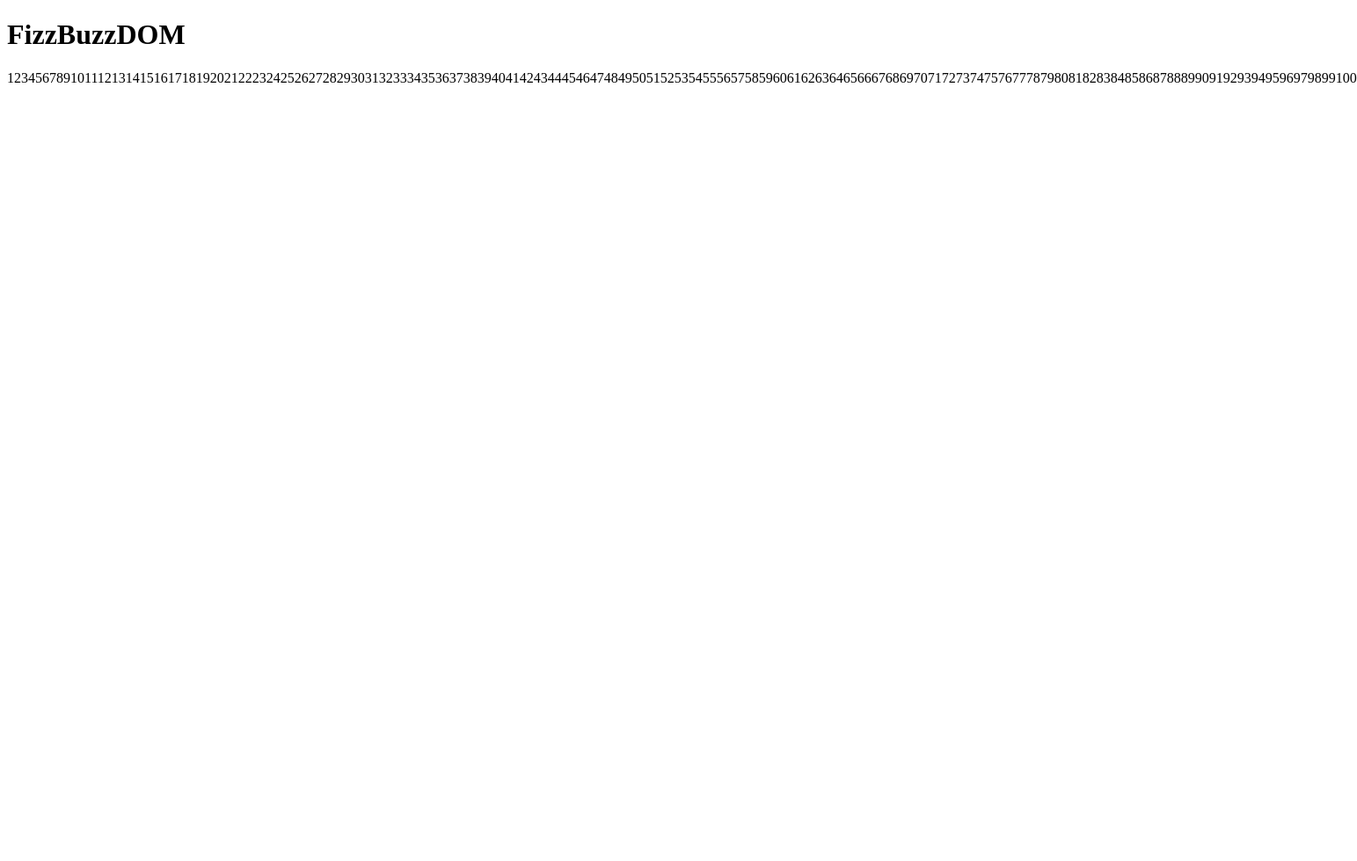
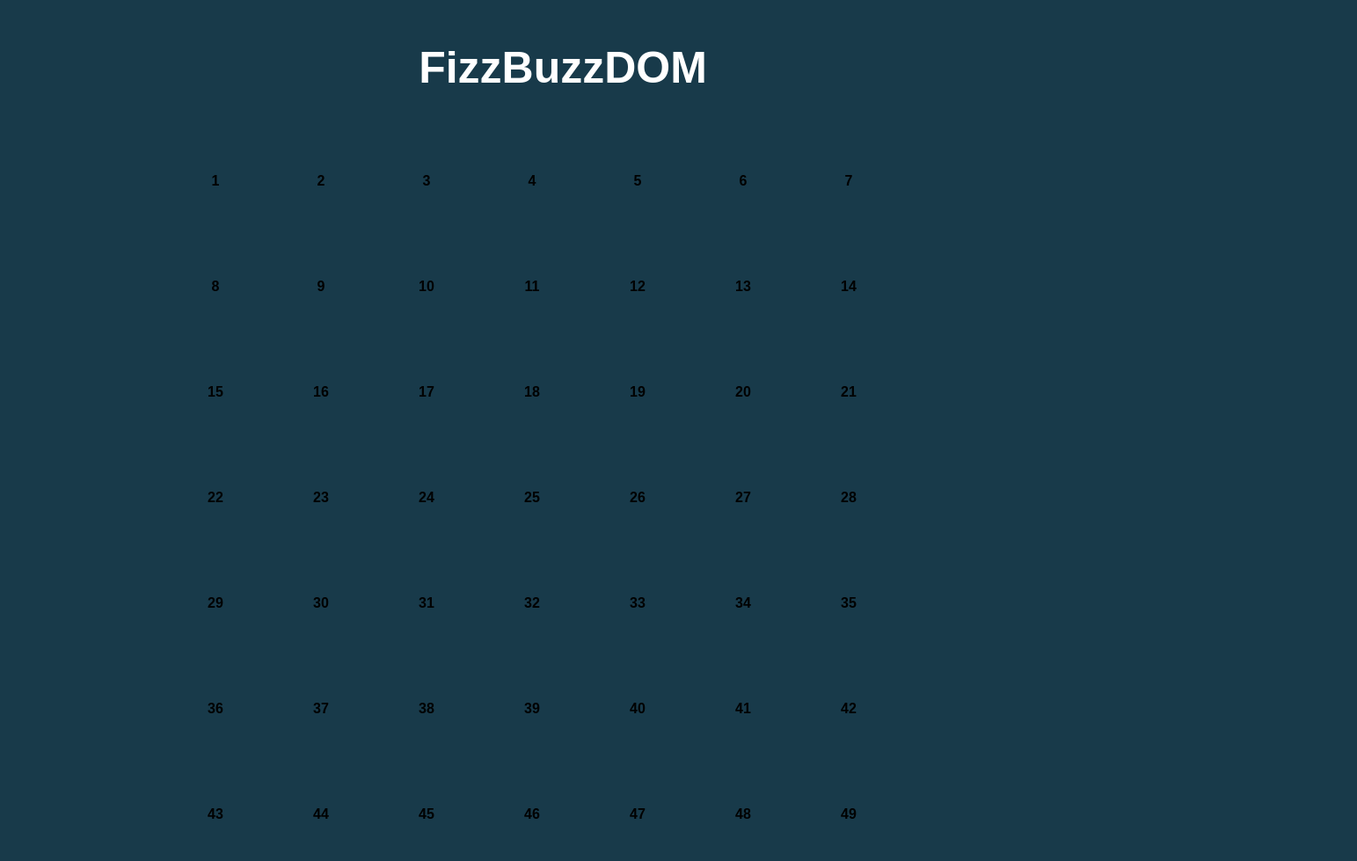
Before and after one commit to lumilio/js-fizzbuzzdom, a plain HTML site: page index.html in a window 1280 px wide. Shown: the top 979 px of the page at 88% size, 1543 px wide, since content can reach past the window. Before the commit the page ends 800 px from the top, so only its background shows below. Drawn offline with Linux system fonts and the light colour scheme.

Commit message:
aggiunta css

```diff
--- a/asset/css/style.css
+++ b/asset/css/style.css
@@ -0,0 +1,32 @@
+body{
+    background-color: #183A4A;
+    font-family: Arial, Helvetica, sans-serif
+}
+
+#title{
+    color: white;
+    display: flex;
+    justify-content: center;
+    margin: auto;
+    width: 950px;
+    font-size: 50px;
+    padding: 40px;
+}
+
+#list{
+    display: flex;
+    flex-wrap: wrap;
+    margin: auto;
+    width: 950px;
+}
+
+li{
+    margin: 10px;
+    text-align: center;
+    font-weight: bold;
+    line-height: 100px;
+    width: 100px;
+    height: 100px;
+    list-style: none;
+    display: inline-block;
+}
--- a/asset/js/main.js
+++ b/asset/js/main.js
@@ -1,8 +1,8 @@
 
-const theList = document.querySelector('#lista');
+const theList = document.querySelector('#list');
 
 for (let i = 1; i <= 100; i++ ){
-    const theBox = document.createElement("box");
+    const theBox = document.createElement("li");
     theBox.append(i)
     theList.append(theBox)
 }
--- a/index.html
+++ b/index.html
@@ -13,9 +13,9 @@
 
 
 
-    <h1 id="titolo">FizzBuzzDOM</h1>
+    <h1 id="title">FizzBuzzDOM</h1>
 
-    <div id="lista"></div>
+    <ul id="list"></ul>
 
     <script src="./asset/js/main.js"></script>
 
```
